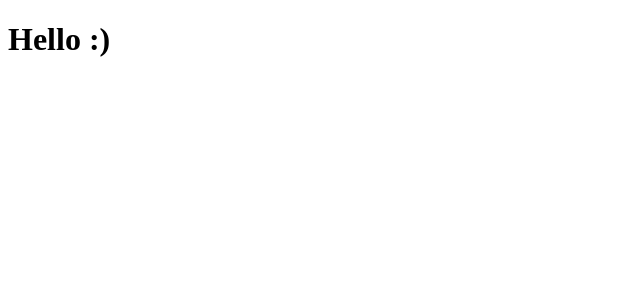
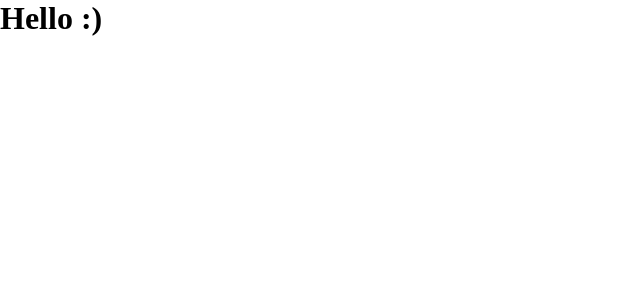
Before and after one commit to SebastianLaka/news-homepage, a Vue app: page / in a window 1280 px wide. Shown: the top 300 px of the page, without its empty margins (0-640 px from the left). Built offline with nearby package versions, Linux system fonts and the light colour scheme.

Commit message:
Add reset for all project

```diff
--- a/src/App.vue
+++ b/src/App.vue
@@ -6,6 +6,6 @@ import Layout from './components/Layout.vue';
 <Layout/>
 </template>
 
-<style>
-
+<style lang="scss">
+@use './assets/sass/reset.scss' as *;
 </style>
--- /dev/null
+++ b/src/assets/sass/reset.scss
@@ -0,0 +1,7 @@
+*,
+*::before,
+*::after{
+    margin: 0;
+    padding: 0;
+    box-sizing: border-box;
+}
```
